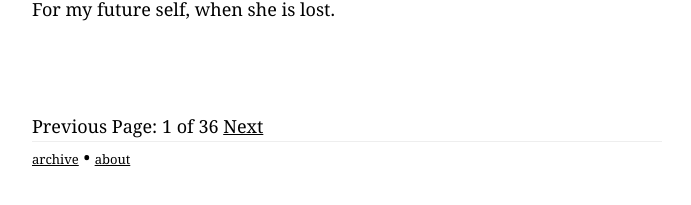
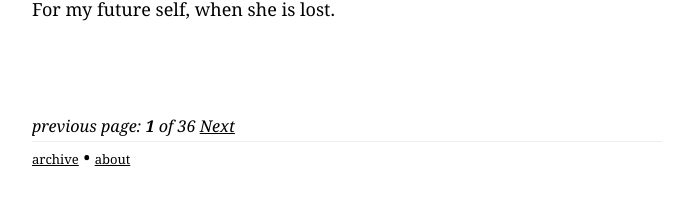
Before and after one commit to wynlim/wynlim.github.io, a Jekyll site: the page built from index.html, in a window 1280 px wide and 1400 px high, scrolled down 8928 px. Shown: the part 1123-1328 px from the top of the window, without its empty margins (293-984 px from the left). Built offline with Jekyll 4.4.1, drawn with Linux system fonts in a browser that asks for light colours; the list of posts is cut into pages by our own code.

Commit message:
styling it a little

```diff
--- a/css/journal.scss
+++ b/css/journal.scss
@@ -165,6 +165,12 @@ hr {
 	padding: 50px 0;
 }
 
+.pagination {
+	font-size: 90%;
+	font-style: italic;
+}
+
+
 footer{
 	border-top: 1px solid #eee;
 	a{
--- a/index.html
+++ b/index.html
@@ -22,14 +22,14 @@ layout: default
 <!-- Pagination links -->
 <div class="pagination">
   {% if paginator.previous_page %}
-    <a href="{{ paginator.previous_page_path }}" class="previous">Previous</a>
+    <a href="{{ paginator.previous_page_path }}" class="previous">previous</a>
   {% else %}
-    <span class="previous">Previous</span>
+    <span class="previous">previous</span>
   {% endif %}
-  <span class="page_number ">Page: {{ paginator.page }} of {{ paginator.total_pages }}</span>
+  <span class="page_number ">page: <strong>{{ paginator.page }}</strong> of {{ paginator.total_pages }}</span>
   {% if paginator.next_page %}
     <a href="{{ paginator.next_page_path }}" class="next">Next</a>
   {% else %}
-    <span class="next ">Next</span>
+    <span class="next ">next</span>
   {% endif %}
 </div>
```
